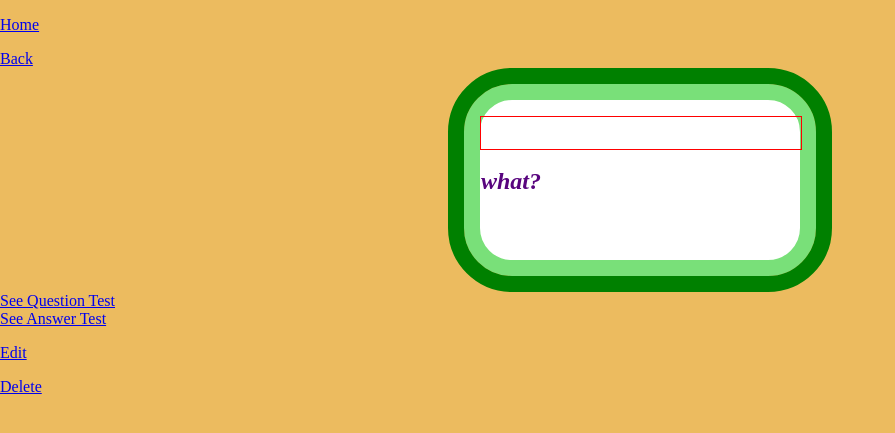
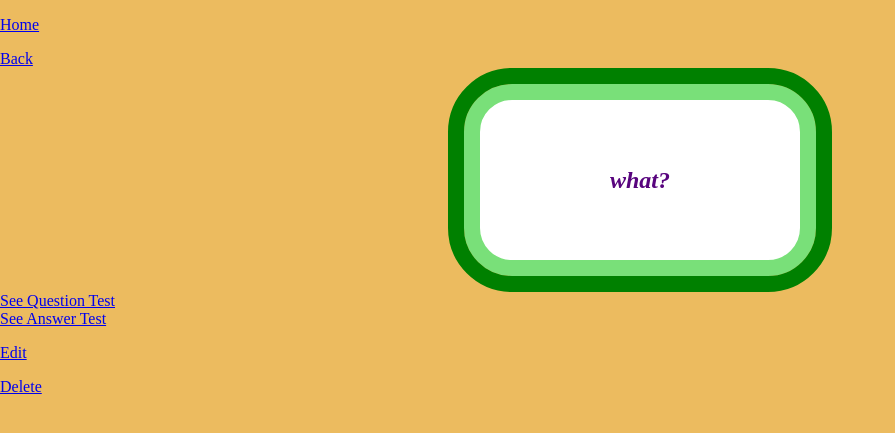
Before and after one commit to Momentum-Team-14/django-duplex-Tomtuhtomtom, a Django app: page /flashcards/card/3 in a window 1280 px wide. Shown: the top 433 px of the page, without its empty margins (0-895 px from the left). Run offline with Django 4.2, Linux system fonts and the light colour scheme; data comes from the database, SQL or seed files in the repository; both versions use the stored data as it was after the commit.

Commit message:
fixed styling and added back links through to the card question page, next step is to create a way to show answer and pick if answer was right

```diff
--- a/static/css/styles.css
+++ b/static/css/styles.css
@@ -153,14 +153,15 @@ li {
     background-color: white;
     width: 20rem;
     height: 10rem;
+    display: flex;
+    justify-content: center;
+    align-items: center;
 }
 
 .card-title{
     font-size: 1.5rem;
     font-weight: bold;
     color: rgb(88, 4, 126);
-    line-height: 8rem;
-    width: 20rem;
-    border: 1px solid red;
-    height: 2rem;
+    text-align: center;
+    width: 100%;
 }
--- a/templates/flashcards/box_detail.html
+++ b/templates/flashcards/box_detail.html
@@ -3,6 +3,7 @@
 
 {% block content %}
 <p><a href="{% url 'index' %}">Home</a></p>
+<p><a href="{% url 'boxes' %}">Back</a></p>
 <div id="box-number">{{box}}<div id="box-detail-title">&#x1f4e6</div></div>
         <div class="page-title"><a class="linked-titles" href="{% url 'cards' %}">Go to Cards</a></div>
     </p>
--- a/templates/flashcards/box_list.html
+++ b/templates/flashcards/box_list.html
@@ -2,6 +2,7 @@
 
 {% block content %}
 <p><a href="{% url 'index' %}">Home</a></p>
+<div><a href="{% url 'subjects' %}">Back to Subjects</a></div>
 <h1 class="page-title">Boxes</h1>
 {% if box_list %}
 
--- a/templates/flashcards/card_detail.html
+++ b/templates/flashcards/card_detail.html
@@ -5,7 +5,9 @@
 <p><a href="{% url 'index' %}">Home</a></p>
 <p><a href="{% url 'cards' %}">Back</a></p>
     <div class="subject-page-title">
-        <div class="card-list-container"><h1 class="card-title"><em>{{card.question}}</em></h1></div>
+        <div class="card-list-container">
+            <div><em class="card-title">{{card.question}}</em></div>
+        </div>
     </div>
     <p></p>
         <div><a href="{% url 'questions' %}">See Question Test</a></div>
--- a/templates/flashcards/card_list.html
+++ b/templates/flashcards/card_list.html
@@ -2,6 +2,7 @@
 
 {% block content %}
 <p><a href="{% url 'index' %}">Home</a></p>
+<div><a href="{% url 'boxes' %}">Back to Boxes</a></div>
     <h1 class="page-title">All Cards</h1>
     {% if card_list %}
     <ul class="card-list">
```
Also changed, not shown: db.sqlite3.
